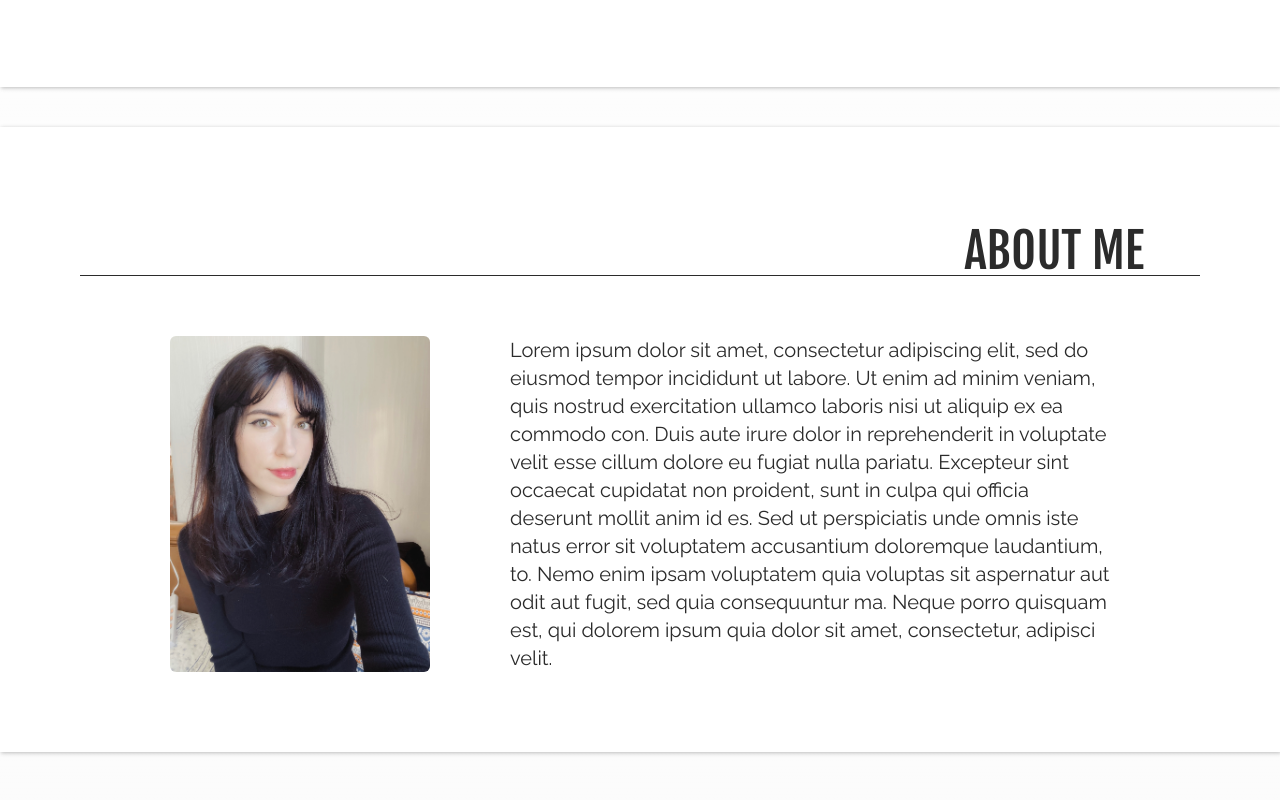
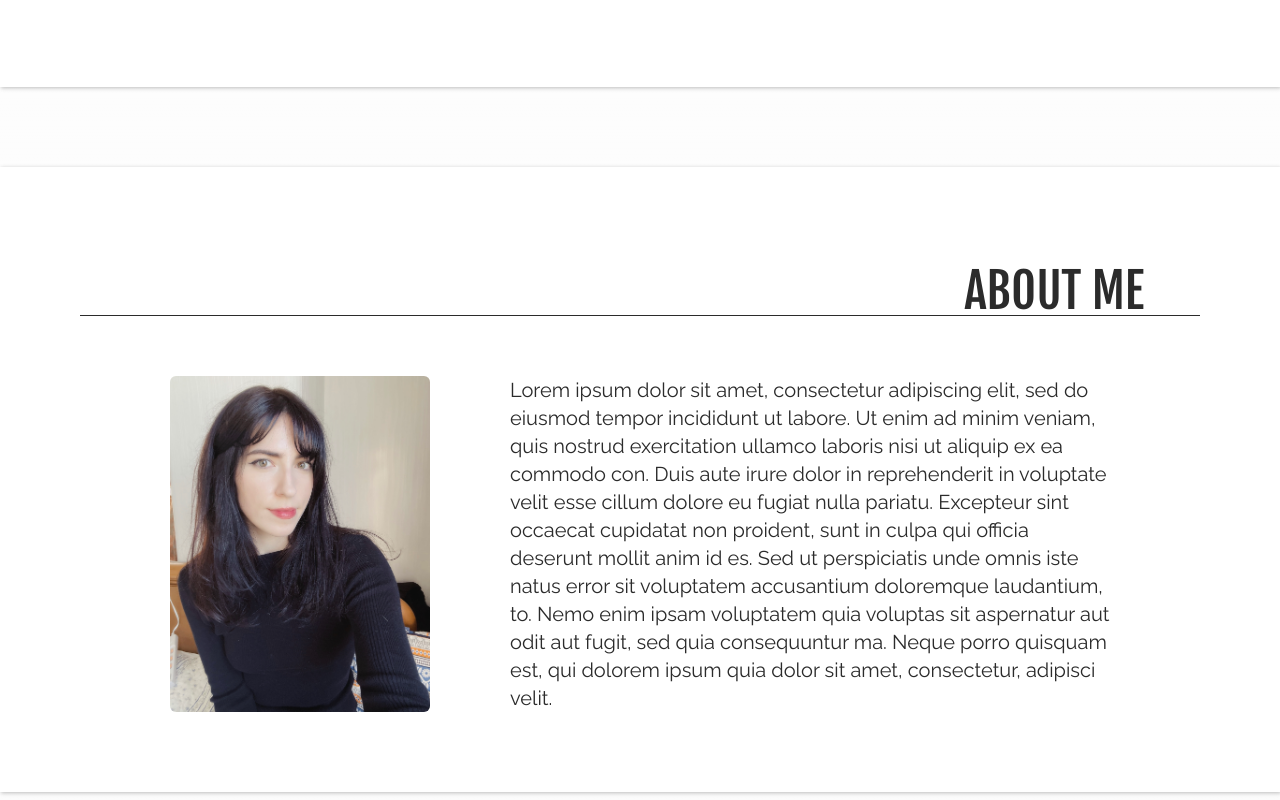
Before and after one commit to amekatze/portfolio2023, a Next.js app: page / in a window 1280 px wide. Shown: the part 1940-2740 px from the top of the page. Built offline with nearby package versions, Linux system fonts and the light colour scheme.

Commit message:
styling nav hover and margins

```diff
--- a/src/components/About.tsx
+++ b/src/components/About.tsx
@@ -7,7 +7,7 @@ interface AboutProps {
 export default function About({ fjalla }: AboutProps) {
   return (
     <div
-      className="about mt-10 pt-10 pb-20 px-6 md:px-20 flex items-center flex-col"
+      className="about mt-20 pt-10 pb-20 px-6 md:px-20 flex items-center flex-col"
       id="about"
     >
       <h1
--- a/src/components/Work.tsx
+++ b/src/components/Work.tsx
@@ -8,7 +8,7 @@ interface WorkProps {
 
 export default function Work({ fjalla }: WorkProps) {
   return (
-    <div className="px-6 md:px-20 md:mt-10 mt-48 py-10 pb-20 work" id="work">
+    <div className="px-6 md:px-20 sm:mt-10 mt-48 py-10 pb-20 work" id="work">
       <h1 className={`${fjalla.className} md:text-5xl text-3xl uppercase `}>
         My Projects
       </h1>
--- a/src/styles/globals.scss
+++ b/src/styles/globals.scss
@@ -3,7 +3,6 @@
 @tailwind utilities;
 
 :root {
-  /* Common styles for both themes */
   --foreground-rgb: 43, 43, 43;
   --background-start-rgb: 250, 250, 250;
   --background-end-rgb: 255, 255, 255;
@@ -22,7 +21,6 @@
 }
 
 .theme-dark {
-  /* Dark theme styles */
   --foreground-rgb: 245, 245, 245;
   --background-start-rgb: 25, 25, 25;
   --background-end-rgb: 28, 28, 28;
@@ -119,7 +117,8 @@ h1 {
     padding: 6px;
   }
   .icon:hover {
-    border: 3px solid rgb(var(--color2));
+    border: 1px solid rgb(var(--color4));
+    box-shadow: 0px 0px 10px 2px rgb(var(--color2));
   }
 }
 
```
